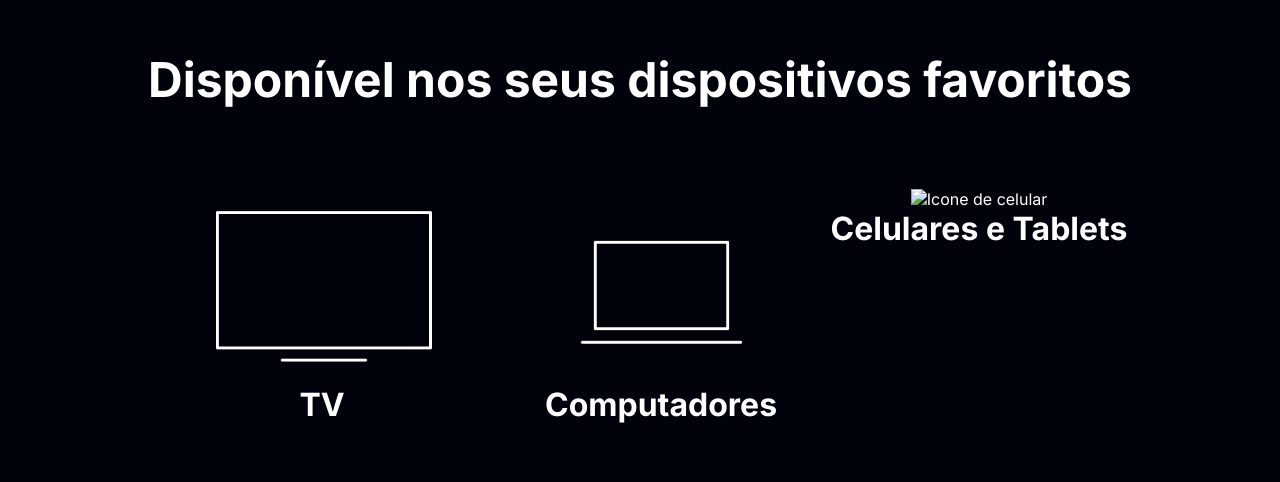
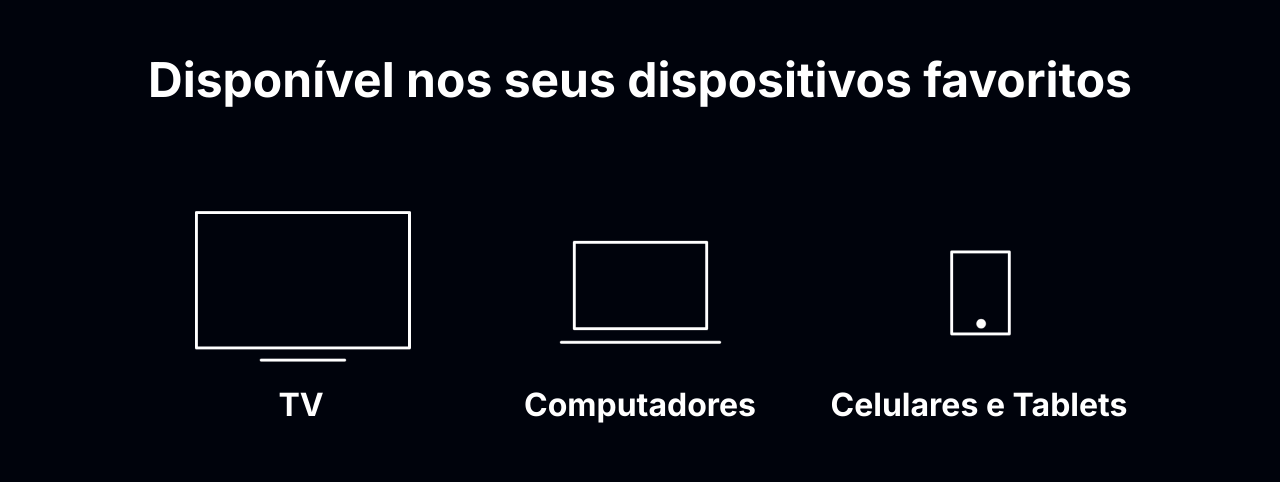
Before and after one commit to LeoLSR/aluraplus, a plain HTML site: page index.html in a window 1280 px wide. Shown: the part 2350-2832 px from the top of the page. Drawn offline with Linux system fonts and the light colour scheme; the site is published under a folder, as on GitHub Pages, so addresses that start at the root find nothing.

Commit message:
Update index.html

```diff
--- a/index.html
+++ b/index.html
@@ -51,7 +51,7 @@
 				<h3 class="lista__item">Computadores</h3>
 			</li>
 			<li>
-				<img src="/img/celular.png" alt="Icone de celular">
+				<img src="img/celular.png" alt="Icone de celular">
 				<h3 class="lista__item">Celulares e Tablets</h3>
 			</li>
 		</ul>
```
